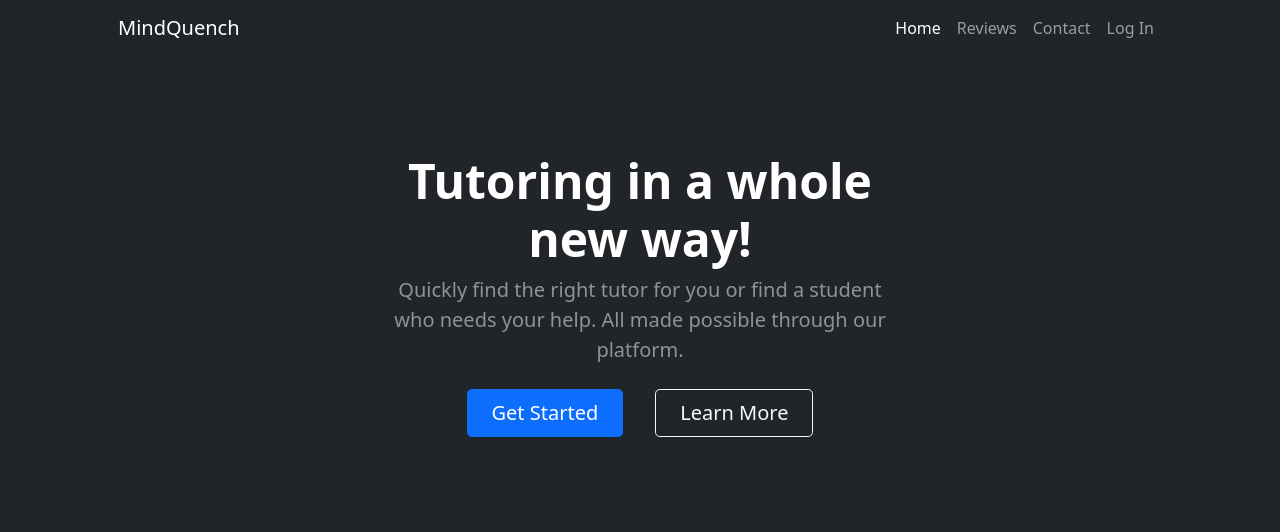
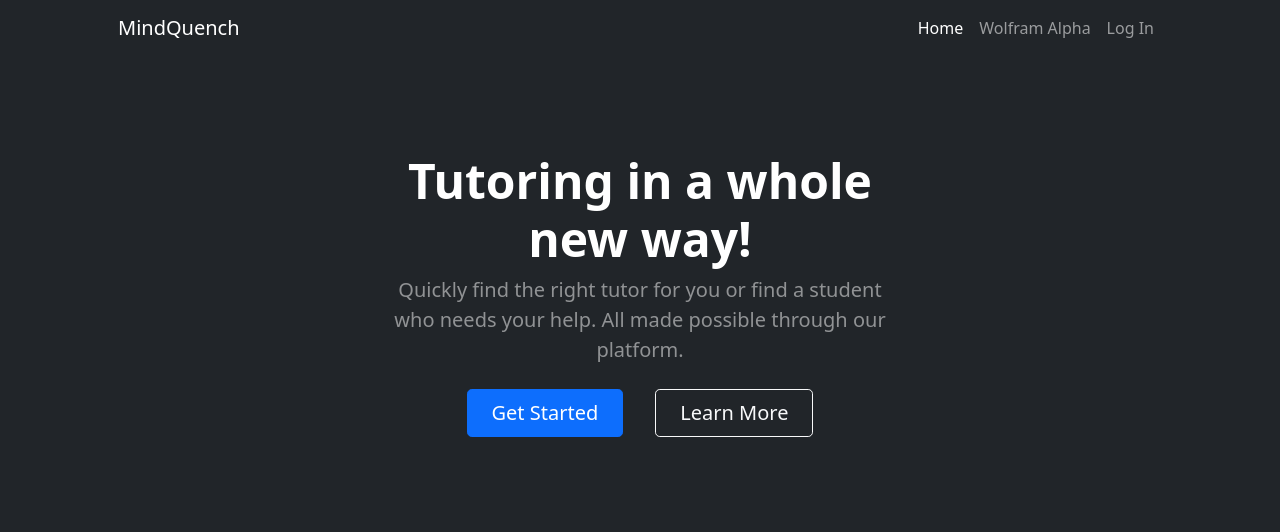
Before and after one commit to suchir-madap/hightechhacks, a Flask app: page / in a window 1280 px wide. Shown: the top 532 px of the page. Run offline with Flask 2, Linux system fonts and the light colour scheme; some libraries are stand-ins or nearby versions.

Commit message:
login final

```diff
--- a/main.py
+++ b/main.py
@@ -14,6 +14,9 @@ past_ans = []
 def index():
     return render_template("index.html")
 
+@app.route("/login")
+def login():
+    return render_template("login.html")
 
 @app.route('/test', methods=["POST"])  # Happens when the form submits.
 def wolframRequest():
--- a/templates/index.html
+++ b/templates/index.html
@@ -23,9 +23,8 @@
                 <div class="collapse navbar-collapse" id="navbarSupportedContent">
                     <ul class="navbar-nav ms-auto mb-2 mb-lg-0">
                         <li class="nav-item"><a class="nav-link active" aria-current="page" href="#!">Home</a></li>
-                        <li class="nav-item"><a class="nav-link" href="#!">Reviews</a></li>
-                        <li class="nav-item"><a class="nav-link" href="#!">Contact</a></li>
-                        <li class="nav-item"><a class="nav-link" href="#!">Log In</a></li>
+                        <li class="nav-item"><a class="nav-link" href="#!">Wolfram Alpha</a></li>
+                        <li class="nav-item"><a class="nav-link" href=login>Log In</a></li>
                     </ul>
                 </div>
             </div>
--- a/templates/login.html
+++ b/templates/login.html
@@ -1,11 +1,11 @@
 <html>
 <head>
 <title>Login Page</title>
-    <link rel= "stylesheet" type= "text/css" href= "{{ url_for('static',filename='styles/login.css') }}">    >
+    <link rel= "stylesheet" type= "text/css" href= "{{ url_for('static',filename='login.css') }}">
 
 <body>
     <div class="loginbox">
-    <img src="bookimg.png" class="avatar">
+    <img src="{{url_for('static', filename='bookimg.png')}}" class="avatar"/>
     <h1>Please Enter Your Details</h1>
     <form>
         <P>Username:</P>
```
